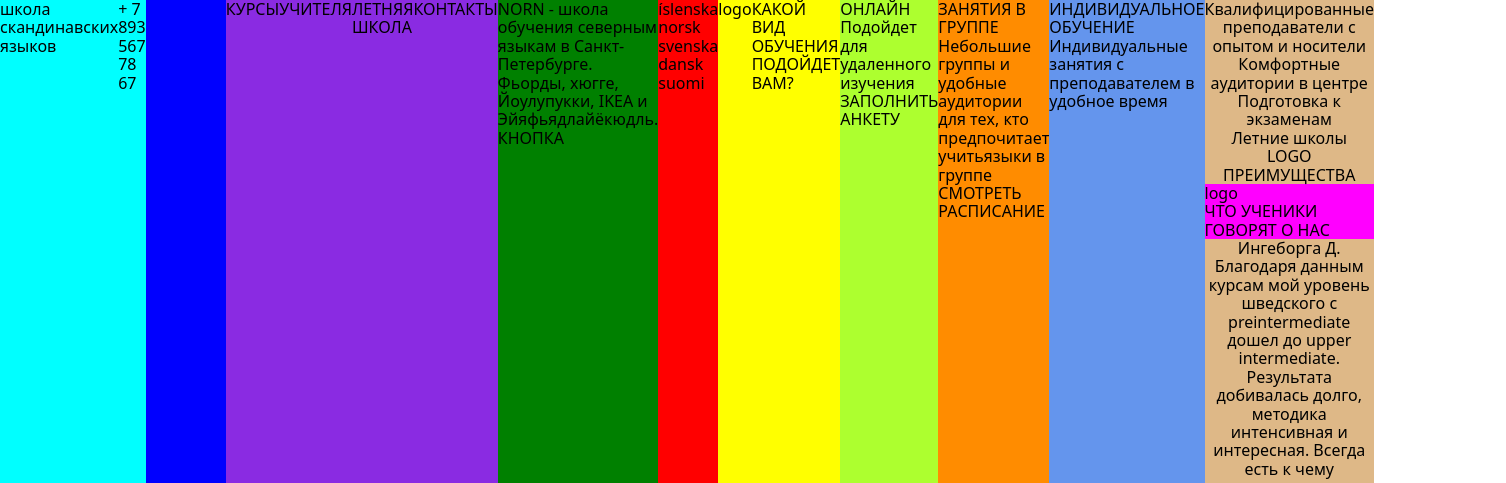
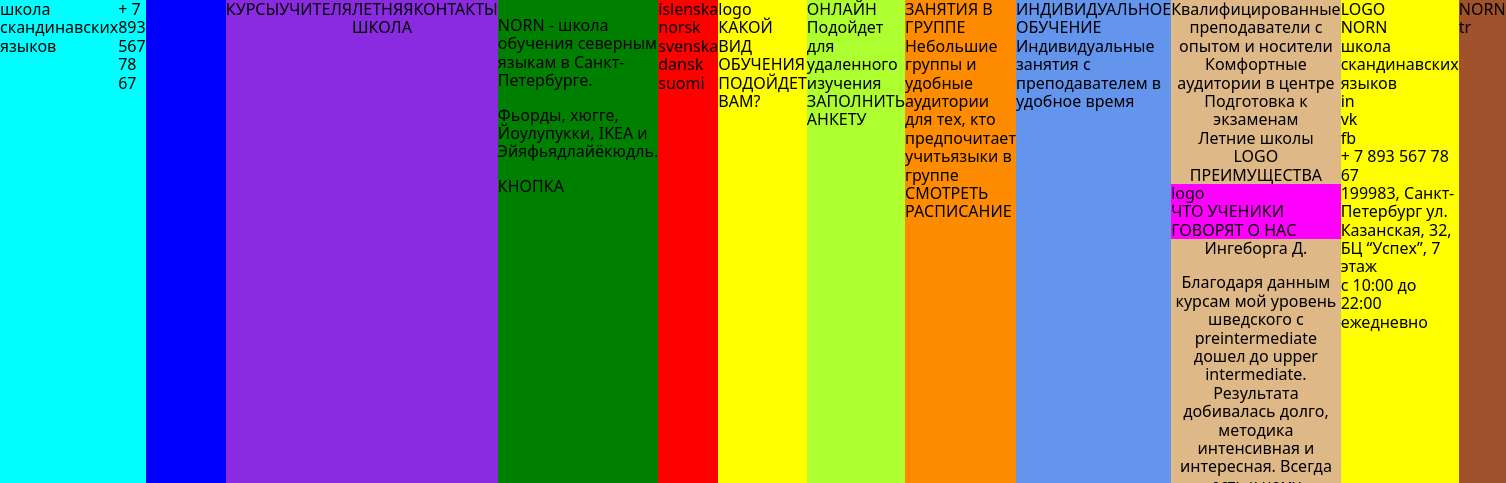
Before and after one commit to ivjuli/NORD, a plain HTML site: page norn.html in a window 1280 px wide. Shown: the top 483 px of the page, 1506 px wide, since content can reach past the window. Drawn offline with nearby package versions, Linux system fonts and the light colour scheme.

Commit message:
Update norn.html

```diff
--- a/norn.html
+++ b/norn.html
@@ -36,20 +36,28 @@
 
     <div class="education">
         <div class="kub1">
-          <div>NORN - школа обучения северным языкам в Санкт-Петербурге. Фьорды, хюгге, Йоулупукки, IKEA и Эйяфьядлайёкюдль.</div>
+          <div class="kub1-fon"></div>
+          <div><p>NORN - школа обучения северным языкам в Санкт-Петербурге.</p>
+            <p>Фьорды, хюгге, Йоулупукки, IKEA и Эйяфьядлайёкюдль.</p></div>
           <div>КНОПКА</div>
         </div>
         </div>
         <div class="kub2">
-           <div> íslenska norsk svenska dansk suomi</div>
+           <div class="kub2-fon"></div>
+           <div>íslenska</div>
+           <div>norsk</div>
+           <div>svenska</div>
+           <div>dansk</div>
+           <div>suomi</div>
         </div>
         <div class="kub3"></div>
         <div class="kub4"></div>
 
     <div class="education2">
+        <div class="edu_center">
         <div>logo</div>
         <div>КАКОЙ ВИД ОБУЧЕНИЯ ПОДОЙДЕТ ВАМ? </div>
-
+        </div>
         <div class="education2_0">
         <div class=education2_1>
             <div>ОНЛАЙН </div>
@@ -67,6 +75,7 @@
             преподавателем в удобное
             время </div>
         </div>
+    </div>
 
     <div class="education3">
         <div class="kub3_1">
@@ -80,37 +89,43 @@
             <div>ПРЕИМУЩЕСТВА </div>
         </div>
     </div>
-
+  <div class="fon_slaider">
     <div class="education4">
            <div>logo</div>
            <div>ЧТО УЧЕНИКИ ГОВОРЯТ О НАС</div>
     </div>
 
-    <div class="slaider">
+    <div class="slaider"></div>
            <div class="slaider-text">
-                Ингеборга Д.<br>
-                Благодаря данным курсам мой
+                Ингеборга Д.
+                <p>Благодаря данным курсам мой
                 уровень шведского
                 с preintermediate дошел до upper
                 intermediate. Результата
                 добивалась долго, методика
                 интенсивная и интересная.
-                Всегда есть к чему стремиться.
+                Всегда есть к чему стремиться.</p>
             </div>
-
+    </div>
     </div>
 
     <div class="about">
+        <div class="about1">
             <div>LOGO</div>
             <div>NORN</div>
             <div>школа скандинавских языков</div>
+        </div>
+        <div class="about2">
             <div>in</div>
             <div>vk</div>
             <div>fb</div>
             <div>+ 7 893 567 78 67</div>
-            <div>199983, Санкт-Петербург
-                 ул. Казанская, 32, БЦ “Успех”, 7 этаж
-                 c 10:00 до 22:00 ежедневно</div>
+        </div>
+            <div class="about3">
+                <div>199983, Санкт-Петербург
+                 ул. Казанская, 32, БЦ “Успех”, 7 этаж</div>
+                 <div>c 10:00 до 22:00 ежедневно</div>
+            </div>
     </div>
 
     <div class="footer">
```
